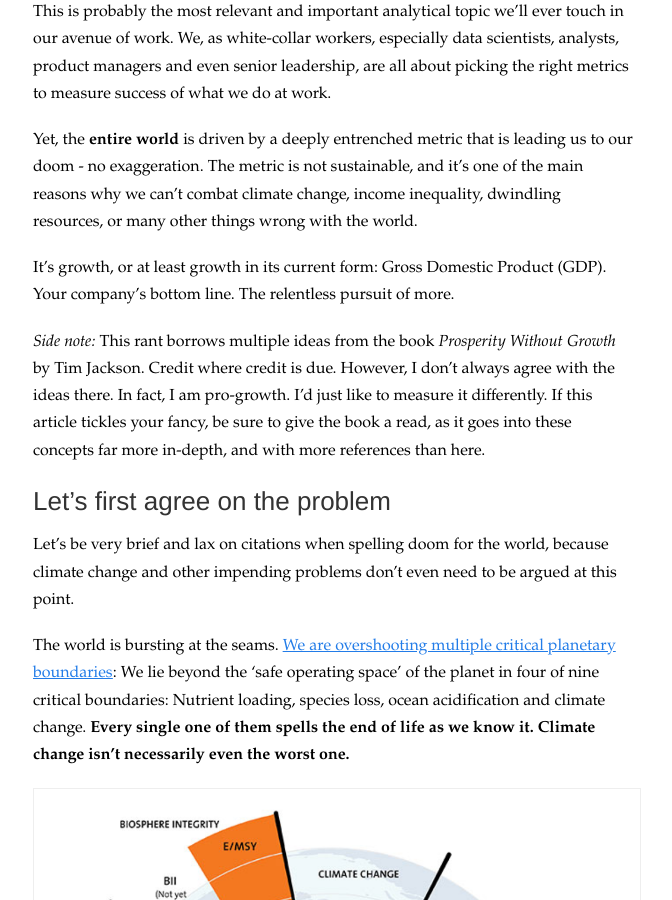
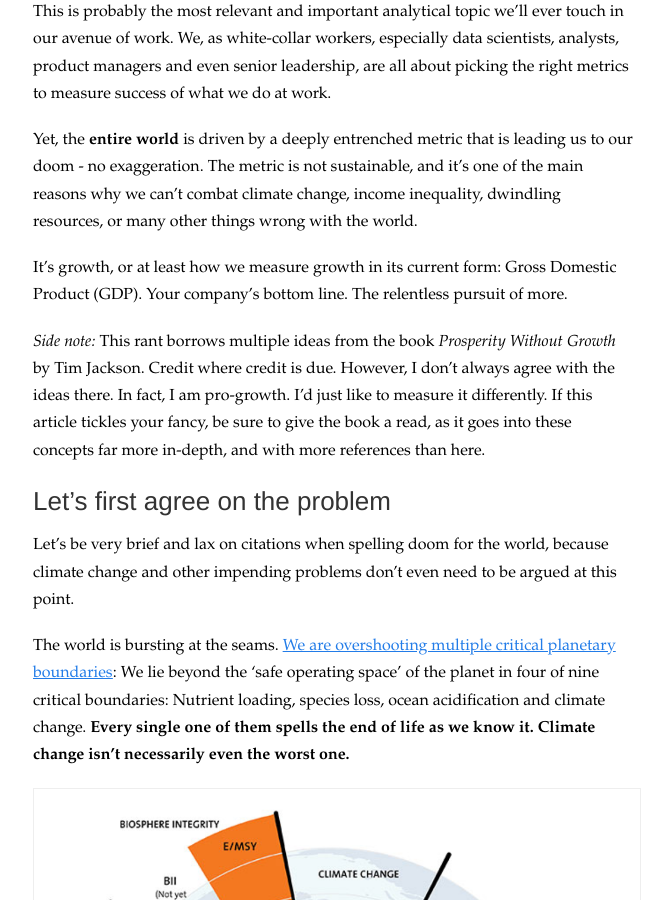
Before and after one commit to ryan-anderson-ds/ryan-anderson-ds.github.io, a Jekyll site: the page built from _posts/2023-05-16-Wrong-metric.md, in a window 1280 px wide and 900 px high, scrolled down 348 px. Shown: the whole window, without its empty margins (307-979 px from the left). Built offline with Jekyll 4.4.1, drawn with Linux system fonts in a browser that asks for light colours.

Commit message:
Update 2023-05-16-Wrong-metric.md

```diff
--- a/_posts/2023-05-16-Wrong-metric.md
+++ b/_posts/2023-05-16-Wrong-metric.md
@@ -12,7 +12,7 @@ This is probably the most relevant and important analytical topic we’ll ever t
 
 Yet, the **entire world** is driven by a deeply entrenched metric that is leading us to our doom - no exaggeration. The metric is not sustainable, and it’s one of the main reasons why we can’t combat climate change, income inequality, dwindling resources, or many other things wrong with the world.
 
-It’s growth, or at least growth in its current form: Gross Domestic Product (GDP). Your company’s bottom line. The relentless pursuit of more.
+It’s growth, or at least how we measure growth in its current form: Gross Domestic Product (GDP). Your company’s bottom line. The relentless pursuit of more.
 
 _Side note:_ This rant borrows multiple ideas from the book _Prosperity Without Growth_ by Tim Jackson. Credit where credit is due. However, I don’t always agree with the ideas there. In fact, I am pro-growth. I'd just like to measure it differently. If  this article tickles your fancy, be sure to give the book a read, as it goes into these concepts far more in-depth, and with more references than here.
 
```
